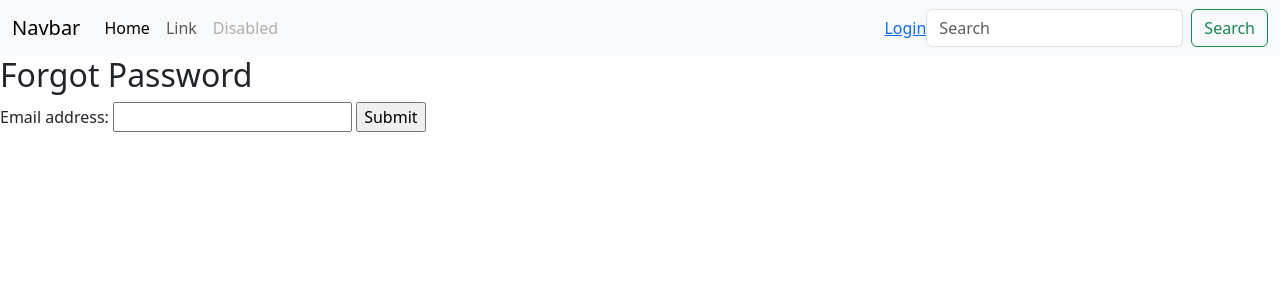
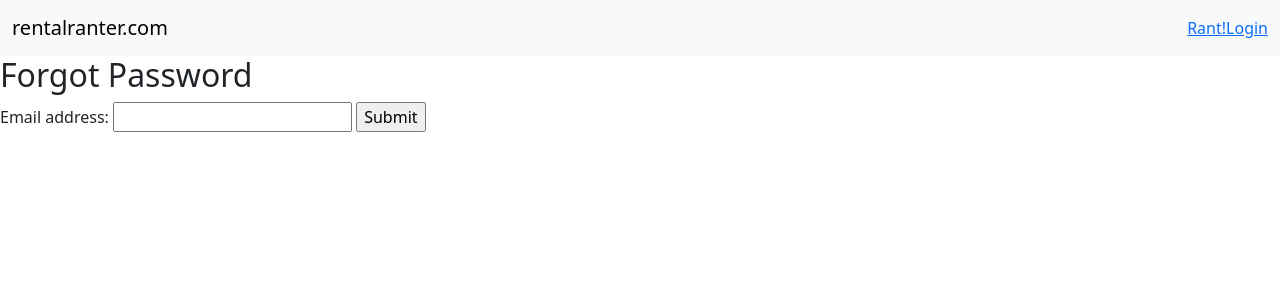
Before and after one commit to sntnmjones/RentalApp-a, a Django app: template main/templates/profile/forgot_password_form.html in a window 1280 px wide. Shown: the top 300 px of the page. Run offline with Django 3.2, Linux system fonts and the light colour scheme; the template is opened without the code that fills it, so the values that code supplies are empty.

Commit message:
Add buttons to header
https://github.com/sntnmjones/RentalApp/issues/19

```diff
--- /dev/null
+++ b/main/templates/reviews/create_review_form.html
@@ -0,0 +1,5 @@
+{% extends 'main/templates/shared/base.html' %}
+
+{% block content %}
+Create review
+{% endblock %}
--- a/main/templates/shared/base.html
+++ b/main/templates/shared/base.html
@@ -1,7 +1,7 @@
 <!DOCTYPE html>
 <html>
   <head>
-    <title>{% block title %}Rental Ranter{% endblock %}</title>
+    <title>{% block title %}rentalranter.com{% endblock %}</title>
     <link href="https://cdn.jsdelivr.net/npm/bootstrap@5.3.0-alpha2/dist/css/bootstrap.min.css" rel="stylesheet" integrity="sha384-aFq/bzH65dt+w6FI2ooMVUpc+21e0SRygnTpmBvdBgSdnuTN7QbdgL+OapgHtvPp" crossorigin="anonymous">
     <script src="https://cdn.jsdelivr.net/npm/bootstrap@5.3.0-alpha2/dist/js/bootstrap.bundle.min.js" integrity="sha384-qKXV1j0HvMUeCBQ+QVp7JcfGl760yU08IQ+GpUo5hlbpg51QRiuqHAJz8+BrxE/N" crossorigin="anonymous"></script>
   </head>
--- a/main/templates/shared/header.html
+++ b/main/templates/shared/header.html
@@ -2,7 +2,7 @@
 
 <nav class="navbar navbar-expand-lg bg-body-tertiary">
   <div class="container-fluid">
-    <a class="navbar-brand" href="#">Navbar</a>
+    <a class="navbar-brand" href="{% url 'index' %}">rentalranter.com</a>
     <button
       class="navbar-toggler"
       type="button"
@@ -15,34 +15,26 @@
       <span class="navbar-toggler-icon"></span>
     </button>
     <div class="collapse navbar-collapse" id="navbarTogglerDemo02">
-      <ul class="navbar-nav me-auto mb-2 mb-lg-0">
-        <li class="nav-item">
-          <a class="nav-link active" aria-current="page" href="#">Home</a>
+      <ul class="navbar-nav mb-2 mb-lg-0 ms-auto">
+        <li class="nav-item ms-auto">
+          <a href="{% url 'create_review' %}">Rant!</a>
         </li>
-        <li class="nav-item">
-          <a class="nav-link" href="#">Link</a>
+        {% if user.is_authenticated %}
+        <form action="{% url 'user_logout' %}" method="post">
+          {% csrf_token %}
+          <li class="nav-item ms-auto">
+            <button type="submit">Logout</button>
+          </li>
+        </form>
+        <li class="nav-item ms-auto">
+          <a href="{% url 'user_profile' %}">{{user}}</a>
         </li>
-        <li class="nav-item">
-          <a class="nav-link disabled">Disabled</a>
+        {% else %}
+        <li class="nav-item ms-auto">
+          <a href="{% url 'user_login' %}">Login</a>
         </li>
+        {% endif %}
       </ul>
-      {% if user.is_authenticated %} {{ user}}
-      <form action="{% url 'user_logout' %}" method="post">
-        {% csrf_token %}
-        <button type="submit">Logout</button>
-      </form>
-      {% else %}
-      <a href="{% url 'user_login' %}">Login</a>
-      {% endif %}
-      <form class="d-flex" role="search">
-        <input
-          class="form-control me-2"
-          type="search"
-          placeholder="Search"
-          aria-label="Search"
-        />
-        <button class="btn btn-outline-success" type="submit">Search</button>
-      </form>
     </div>
   </div>
 </nav>
--- a/main/views/profile/view.py
+++ b/main/views/profile/view.py
@@ -49,7 +49,7 @@ def forgot_username(request) -> HttpResponse:
                 'protocol': protocol
             })
             send_mail(
-                "RentalRanter Username",
+                "Rentalranter Username",
                 "",
                 EMAIL_HOST_USER,
                 [email],
```
Also changed, not shown: main/urls.py (+8 -2 lines), main/views/reviews/view.py (added, +17 -0 lines).
